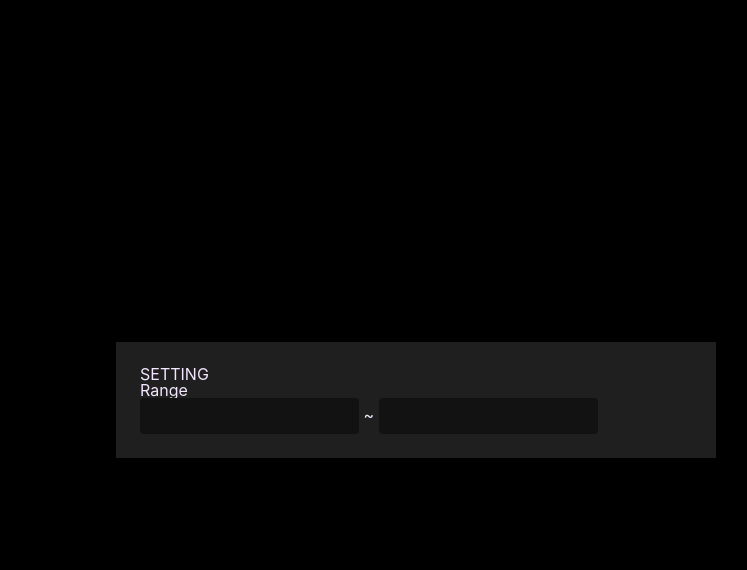
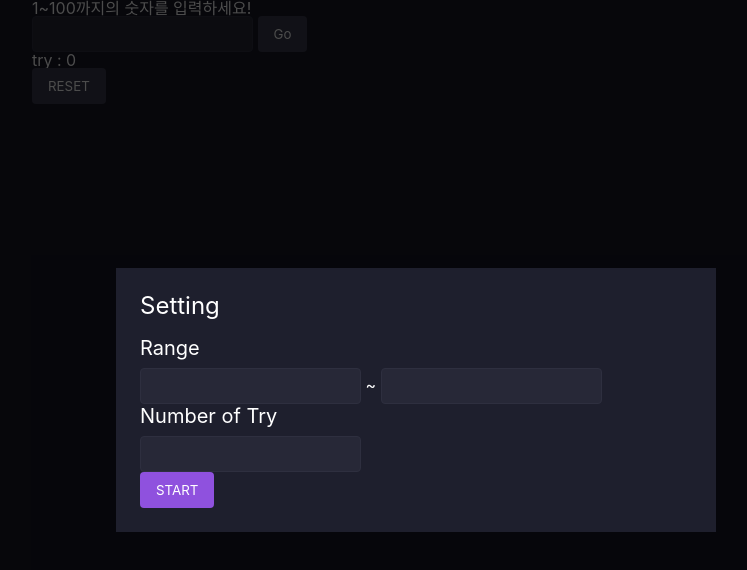
Before and after one commit to whynotBb/20241004_js_practice, a plain HTML site: page number-guessing-game.html in a window 1280 px wide. Shown: the whole page, without its empty margins (224-971 px from the left). Drawn offline with Linux system fonts and the light colour scheme; a web font is replaced by a local one.

Commit message:
ui dark mode 셋팅

```diff
--- a/css/style.scss
+++ b/css/style.scss
@@ -136,22 +136,52 @@ body {
 	font-weight: 400;
 	max-width: 76.8rem;
 	margin: 0 auto;
-	background: #121212;
-	color: #f2e7fe;
+	background: #161625;
+	color: #ffffff;
+	.body_wr {
+		background: #161625;
+		min-height: 100vh;
+	}
 }
 input[type="text"],
 input[type="number"] {
 	font-family: "Pretendard Variable", Pretendard, -apple-system, BlinkMacSystemFont, system-ui, Roboto, "Helvetica Neue", "Segoe UI", "Apple SD Gothic Neo", "Noto Sans KR", "Malgun Gothic", "Apple Color Emoji", "Segoe UI Emoji", "Segoe UI Symbol", sans-serif;
+	border: 1px solid #2e2f3f;
+	outline: none;
+	border-radius: 0.4rem;
+	background: #272837;
+	height: 3.6rem;
+	color: #ffffff;
+}
+button {
+	font-family: "Pretendard Variable", Pretendard, -apple-system, BlinkMacSystemFont, system-ui, Roboto, "Helvetica Neue", "Segoe UI", "Apple SD Gothic Neo", "Noto Sans KR", "Malgun Gothic", "Apple Color Emoji", "Segoe UI Emoji", "Segoe UI Symbol", sans-serif;
 	border: none;
 	outline: none;
+	background: #393a4c;
+	color: #ffffff;
+	cursor: pointer;
+	height: 3.6rem;
+	line-height: 3.6rem;
 	border-radius: 0.4rem;
-	background: #121212;
-	height: 3.6rem;
+	padding: 0 1.6rem;
+	&.primary {
+		background: #8f51de;
+	}
+}
+h2 {
+	font-size: 2.4rem;
+	line-height: 2.8rem;
+	margin-bottom: 1.6rem;
+}
+h3 {
+	font-size: 2rem;
+	line-height: 2.4rem;
+	margin-bottom: 0.8rem;
 }
 .modal_wr {
 	width: 100vw;
 	height: 100vh;
-	background: rgba(0, 0, 0.1);
+	background: rgba(0, 0, 0, 0.7);
 	position: fixed;
 	top: 0;
 	left: 0;
@@ -160,7 +190,7 @@ input[type="number"] {
 		width: 90vw;
 		max-width: 60rem;
 		min-height: 10rem;
-		background: #1f1f1f;
+		background: #1e1f2d;
 		position: absolute;
 		top: 50%;
 		left: 50%;
--- a/number-guessing-game.html
+++ b/number-guessing-game.html
@@ -22,12 +22,17 @@
 		<div class="modal_wr">
 			<div class="modal">
 				<div class="setting_container">
-					<h2>SETTING</h2>
+					<h2>Setting</h2>
 					<div>
 						<h3>Range</h3>
 						<input type="text" /> <span>~</span>
 						<input type="text" />
 					</div>
+					<div>
+						<h3>Number of Try</h3>
+						<input type="text" />
+					</div>
+					<button class="primary">START</button>
 				</div>
 			</div>
 		</div>
```
Also changed, not shown: css/style.css, ui_ref/dark2.png (added), ui_ref/dark3.png (added), ui_ref/dark_ui.png (renamed from dark_ui.png), ui_ref/sample_ui.png (renamed from sample_ui.png).
